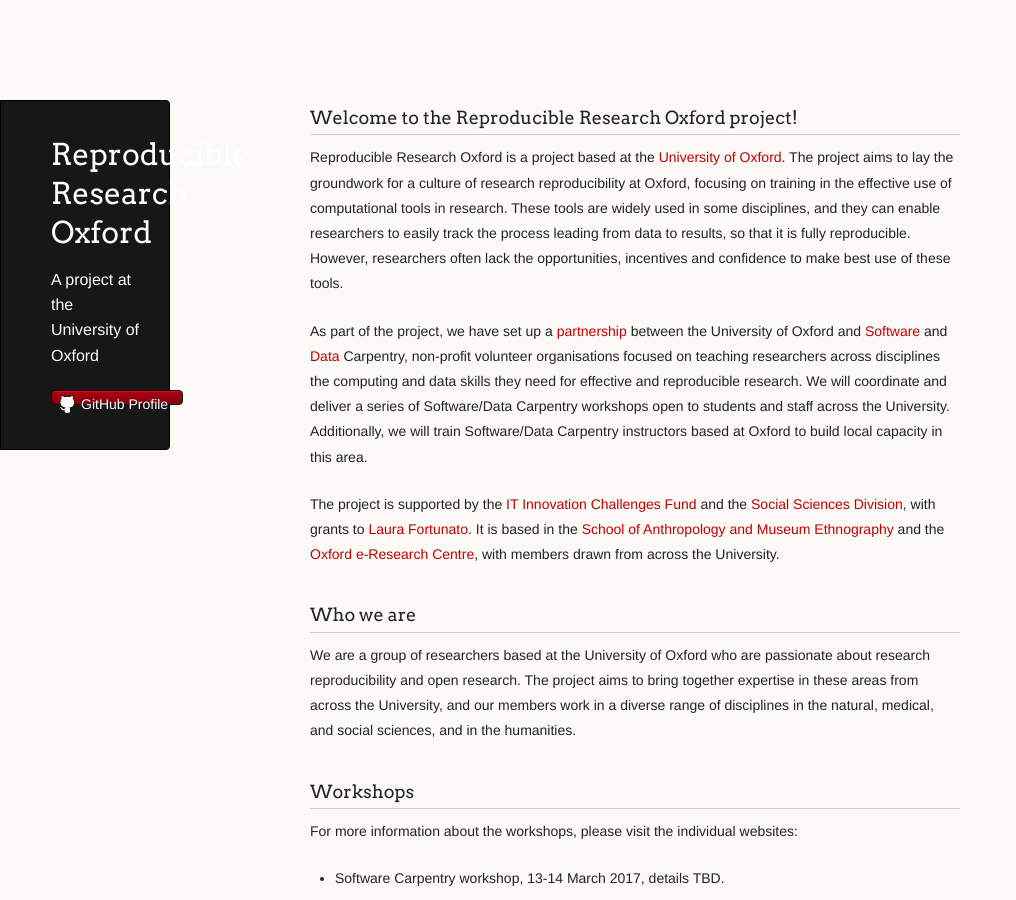
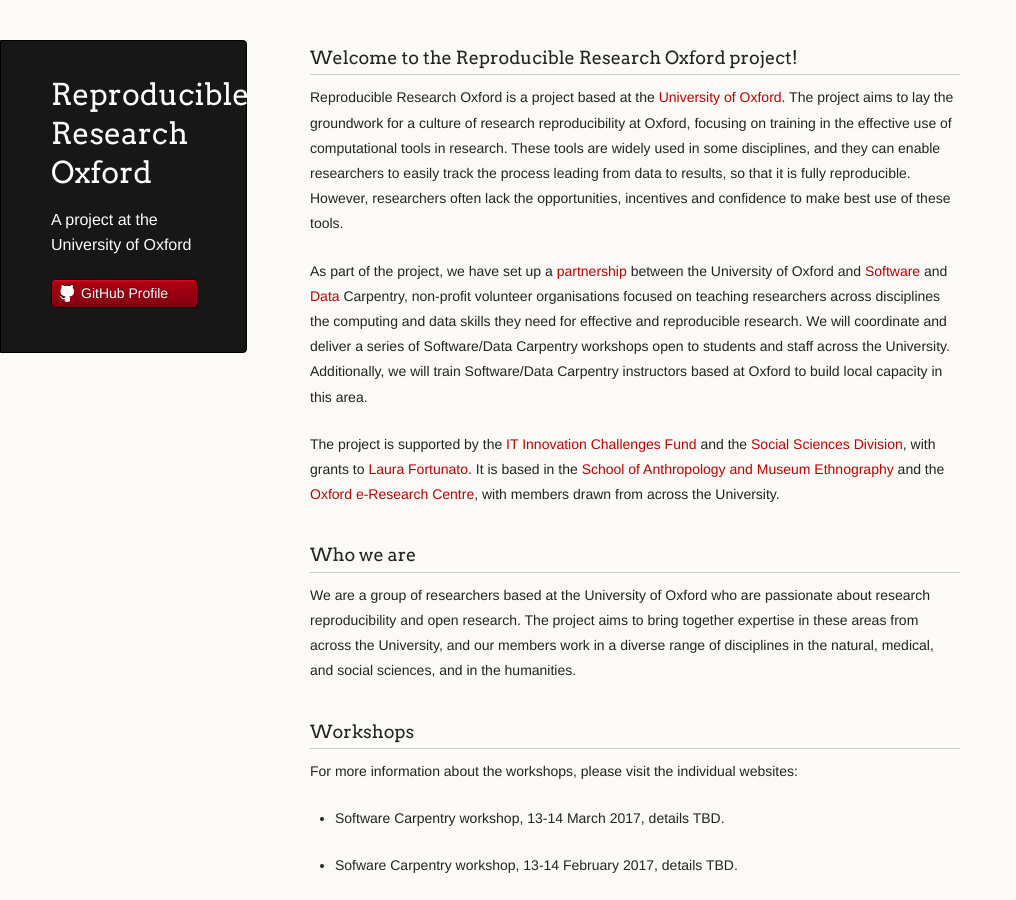
Before and after one commit to RROxford/RROxford2.github.io, a Jekyll site: the page built from index.html, in a window 1280 px wide and 900 px high. Shown: the whole window, without its empty margins (0-1016 px from the left). Built offline with Jekyll 4.4.1, drawn with Linux system fonts in a browser that asks for light colours.

Commit message:
Fixes to css and main.html

```diff
--- a/_includes/header.html
+++ b/_includes/header.html
@@ -8,7 +8,9 @@
     <meta name="description" content="">
     <meta name="author" content="">
 
+    <link rel="stylesheet" href="css/styles.css">
 
+    <!--
     <link rel="stylesheet" href="css/bootstrap.min.css">
     <link rel="stylesheet" href="css/bootstrap-theme.min.css">
     <link rel="stylesheet" href="css/bootstrap.icon-large.min.css">
@@ -16,8 +18,8 @@
     <link rel="stylesheet" href="css/font-awesome.css">
     <link rel='stylesheet' href='http://fonts.googleapis.com/css?family=Lobster' type='text/css'>
     <link rel="stylesheet" href="css/prettyPhoto.css" id="prettyphoto-css" />
-    <link rel="stylesheet" href="css/styles.css">
     <link rel="stylesheet" href="css/theme.css">
+    -->
 
     <!--<link rel="stylesheet" href="css/team.css"> -->
     <link rel="stylesheet" href="css/github-light.css">
--- a/_includes/main.html
+++ b/_includes/main.html
@@ -205,7 +205,8 @@
 
 -->
 
-
+    </section>
+</div>
 
 </body>
 </html>
```
